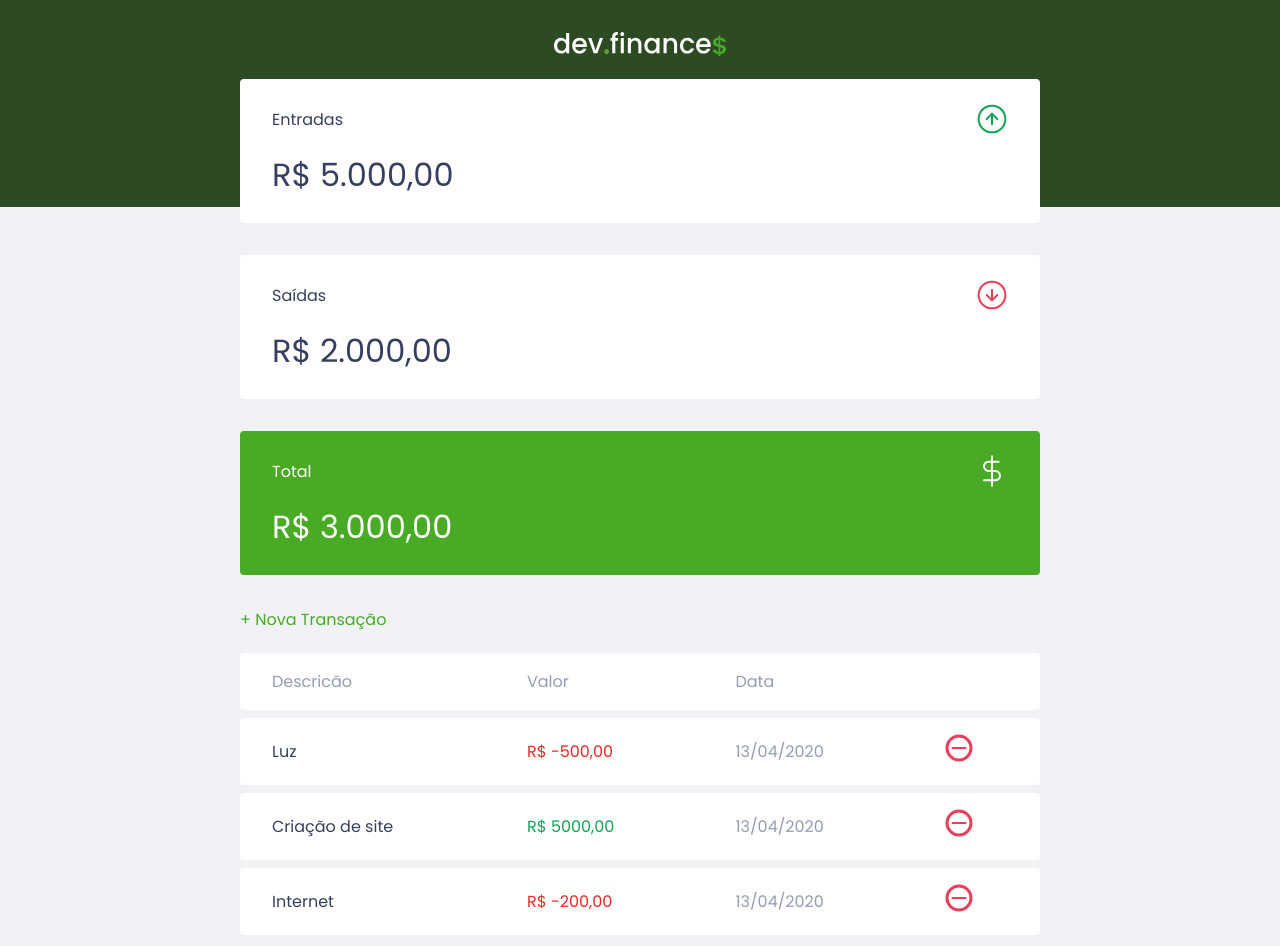
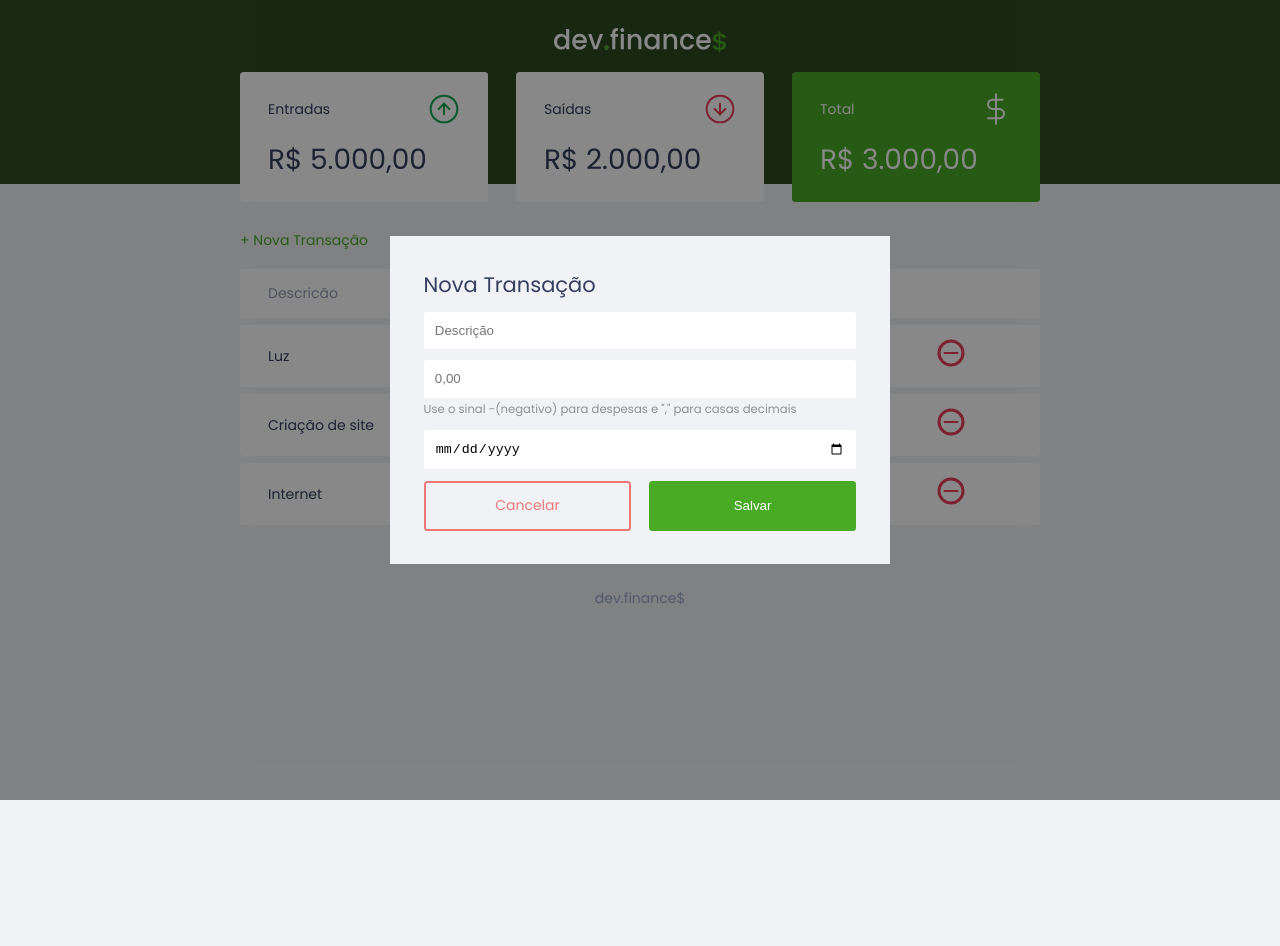
Before and after one commit to bernardd0/devfinance, a website: page index.html in a window 1280 px wide. Shown: the top 946 px of the page. After the commit the page ends 800 px from the top, so only its background shows below. Drawn offline with Linux system fonts and the light colour scheme.

Commit message:
feat: add form and partial button function

```diff
--- a/index.html
+++ b/index.html
@@ -1,5 +1,5 @@
 <!DOCTYPE html>
-<html lang="en">
+<html lang="pt-BR">
 
     <head>
         <meta charset="UTF-8">
@@ -46,7 +46,7 @@
 
             <section id="transaction">
                 <h2 class="sr-only">Transações</h2>
-                <a href="#" class="button new">+ Nova Transação</a>
+                <a href="#" class="button new" onclick="Modal.open()">+ Nova Transação</a>
                 <table id="data-table">
                     <thead>
                         <tr>
@@ -57,6 +57,8 @@
                         </tr>
                     </thead>
                     <tbody>
+                        <!--{% for card in cards%}-->
+                            <!--{% if button == 'expense' %}-->
                         <tr>
                             <td class="description">Luz</td>
                             <td class="expense">R$ -500,00</td>
@@ -65,6 +67,7 @@
                                  <a href=""><img src="./assets/minus.svg" alt="Imagem de subtrair"></a>
                             </td>
                         </tr>
+                        <!--{% endfor %}-->
                         <tr>
                             <td class="description">Criação de site</td>
                             <td class="income">R$ 5000,00</td>
@@ -86,6 +89,33 @@
             </section>
         </main>
 
+        <div class="modal-overlay active">
+            <div class="modal">
+                <div id="form">
+                    <form action="">
+                        <h2>Nova Transação</h2>
+                        <div class="input-group">
+                            <label class="sr-only" for="description">Descrição</label>
+                            <input type="text" name="description" id="description" placeholder="Descrição">
+                        </div>
+                        <div class="input-group">
+                            <label class="sr-only" for="amount">Valor</label>
+                            <input type="number" step="0.01" name="amount" id="amount" placeholder="0,00">
+                            <small class="help">Use o sinal -(negativo) para despesas e "," para casas decimais</small>
+                        </div>
+                        <div class="input-group">
+                            <label class="sr-only" for="date">Data</label>
+                            <input type="date" name="date" id="date" placeholder="01/01/2021">
+                        </div>
+                        <div class="input-group actions">
+                            <a href="#" class="button cancel" onclick="Modal.close()">Cancelar</a>
+                            <button type="submit" onclick="">Salvar</button>
+                        </div>
+                    </form>
+                </div>
+            </div>
+        </div>
+
         <footer><p>dev.finance$</p></footer>
     </body>
     <script src="scripts.js"></script>
--- a/scripts.js
+++ b/scripts.js
@@ -0,0 +1,12 @@
+const Modal = {
+    open() {
+        document
+            .querySelector('.modal-overlay')
+            .classList.add('active')
+    },
+    close(){
+        document
+            .querySelector('.modal-overlay')
+            .classList.remove('active')
+    }
+}
--- a/style.css
+++ b/style.css
@@ -1,5 +1,8 @@
 :root {
-    --main-color: #363F5F
+    --main-color: #363F5F;
+    --green: #49AA26;
+    --light-green: #3DD705;
+    --red: #E92929;
 }
 /*GLOBAL  ==========================================================*/
 * {
@@ -11,6 +14,10 @@ body {
     background: #F0F2F5;
     font-family: 'Poppins', sans-serif;
 }
+html {
+    font-size: 93.75%; /*Equal to 15px / 100% equal to 16px*/
+}
+
 /*CSS Tricks to hide the h2 texts for the users, but keep it for apps readers*/
 .sr-only {
     position: absolute;
@@ -37,15 +44,41 @@ h2 {
 
 /*LINKS & BUTTONS ===================================================*/
 a {
-    color: #49AA26;
+    color: var(--green);
     text-decoration: none;
 }
 a:hover {
-    color: #3DD705;
+    color: var(--light-green);
+}
+button {
+    width: 100%;
+    height: 50px;
+    border: none;
+    border-radius: 0.25rem;
+    color: white;
+    background: var(--green);
+    padding: 0;
+    cursor: pointer;
+}
+button:hover {
+    background: var(--light-green);
 }
 .button.new {
     display: inline-block;
     margin-bottom: 0.8rem;
+}
+.button.cancel {
+    color: var(--red);
+    border: 2px  solid;
+    border-radius: 0.25rem;
+    height: 50px;
+    display: flex;
+    align-items: center;
+    justify-content: center;
+    opacity: 0.6;
+}
+.button.cancel:hover {
+    opacity: 1;
 }
 
 /*HEADER  ==========================================================*/
@@ -89,11 +122,16 @@ header {
     margin-top: 1rem;
 }
 .card.total {
-    background: #49AA26;
+    background: var(--green);
     color: #FFF;
 }
 
 /*TABLE  ===========================================================*/
+#transaction {
+    display: block;
+    overflow-x: auto;
+
+}
 #data-table {
     width: 100%;
     border-spacing: 0 0.5rem;
@@ -123,7 +161,7 @@ td.income {
     color: #12A454;
 }
 td.expense {
-    color: #E92929;
+    color: var(--red);
 }
 table thead tr th:first-child,
 table tbody tr td:first-child  {
@@ -134,6 +172,63 @@ table tbody tr td:last-child  {
     border-radius: 0 0.25rem 0.25rem 0;
 }
 
+/*MODAL  ===========================================================*/
+.modal-overlay {
+    width: 100%;
+    height: 100%;
+    background: #00000077;
+    position: fixed;
+    top: 0;
+    display: flex;
+    align-items: center;
+    justify-content: center;
+    opacity: 0;
+    visibility: hidden;
+    /* z-index: 999;  Applicable only with have any conflict*/
+}
+.modal-overlay.active {
+    opacity: 1;
+    visibility: visible;
+}
+
+.modal {
+    background: #F0F2F5;
+    padding: 2.4rem;
+    width: 93%;
+    max-width: 500px;
+    /* z-index: 1;  Applicable only with have any conflict*/
+}
+
+/*FORM  ============================================================*/
+#form {
+    max-width: 500px;
+}
+#form h2 {
+    margin-top: 0;
+}
+/*Could be use just input due to the fact that there aren't just this input*/
+#form form input {
+    border: none;
+    border-radius: 0.2rem;
+    padding: 0.8rem;
+    width: 100%;
+}
+.input-group {
+    margin-top: 0.8rem;
+}
+.input-group small {
+    opacity: 0.4;
+}
+.input-group.actions {
+    display: flex;
+    justify-content: space-between;
+    align-items: center;
+}
+.input-group.actions .button,
+.input-group.actions button {
+    width: 48%;
+}
+
 /*FOOTER  ==========================================================*/
 footer {
     text-align: center;
@@ -141,3 +236,15 @@ footer {
     color: var(--main-color);
     opacity: 0.6;
 }
+
+/*RESPONSIVE  ======================================================*/
+@media (min-width: 800px) {
+    html {
+        font-size: 87.5%;
+    }
+    #balance {
+        display: grid;
+        grid-template-columns: repeat(3, 1fr);
+        gap: 2rem;
+    }
+}
```
Also changed, not shown: package.json (added, +25 -0 lines), 1 other file.
